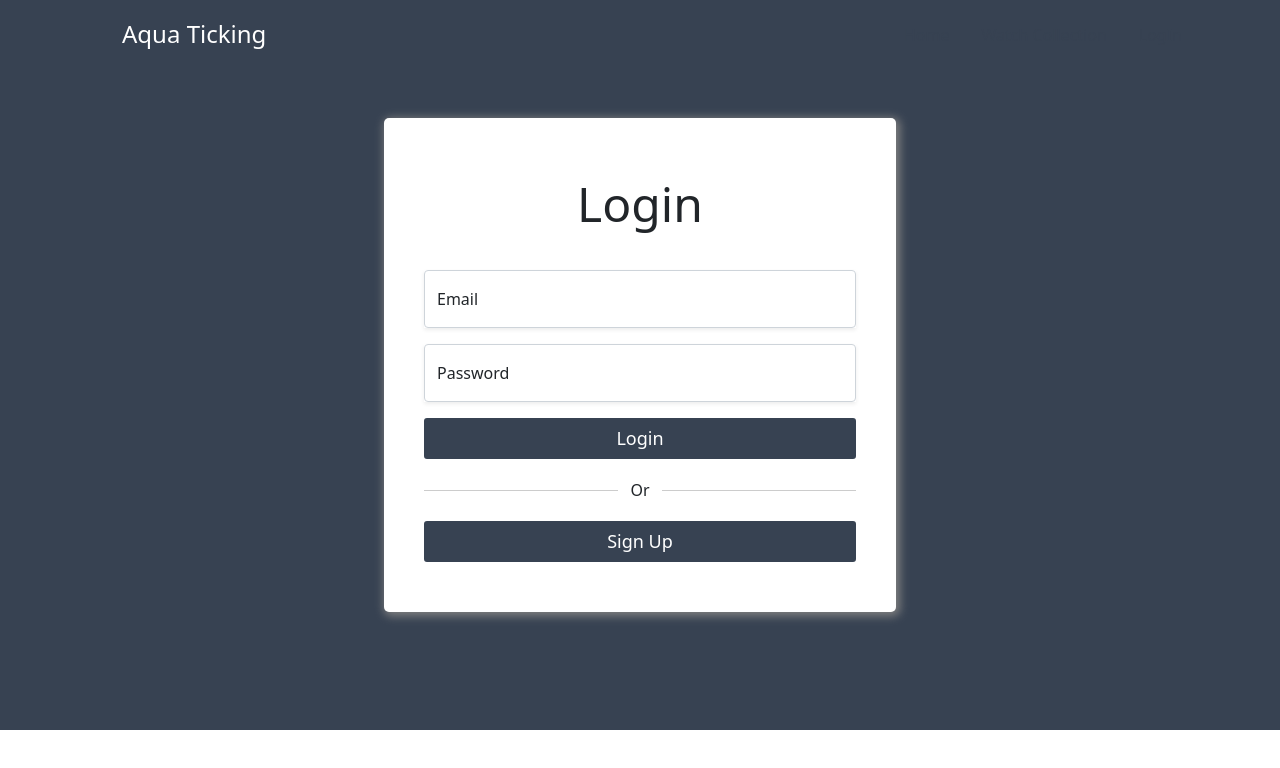
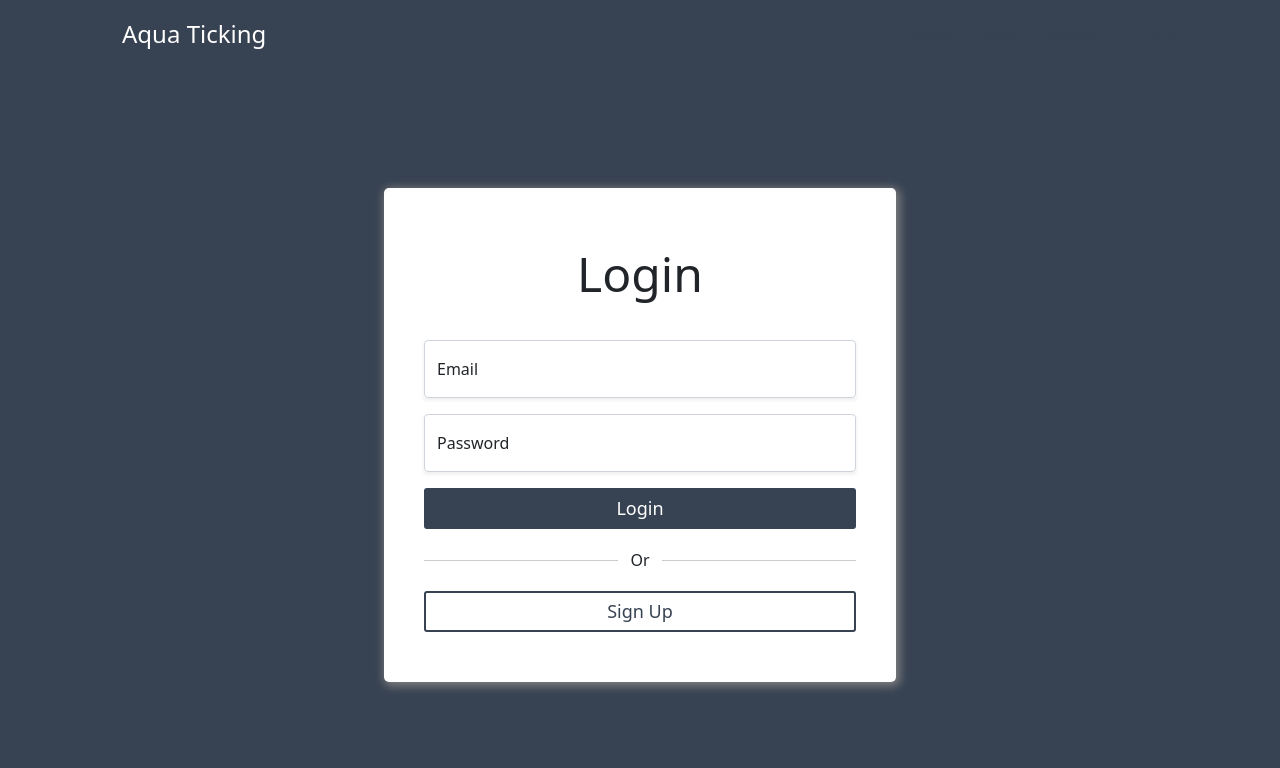
Before and after one commit to Hridoy3519/lu-tc4-hack, a React (Create React App) app: page /login in a window 1280 px wide. Shown: the top 768 px of the page. Built offline with nearby package versions, Linux system fonts and the light colour scheme; no server answers.

Commit message:
Reg/Login page Done

```diff
--- a/src/App.css
+++ b/src/App.css
@@ -1,9 +1,11 @@
 .App {
   text-align: center;
-  margin-top: 70px;
 }
 .section-title{
   font-size: 50px;
   margin-bottom: 2rem;
   text-align: center;
 }
+.margin{
+  padding-top: 70px;
+}
--- a/src/Pages/Authentication/Login/Login.js
+++ b/src/Pages/Authentication/Login/Login.js
@@ -34,7 +34,7 @@ const Login = () => {
     return (
         <>
         <Header></Header>
-        <div style={{ height: '90vh' }} className="d-flex justify-content-center align-items-center bg">
+        <div style={{ height: '90vh' }} className="d-flex justify-content-center align-items-center bg margin">
             <div className="form-container">
                 {
                     path ?
@@ -64,7 +64,7 @@ const Login = () => {
                         pathname: '/register',
                         state: { from: path }
                     }
-                }><button className="btn-custom" >Sign Up
+                }><button className="btn-custom2" >Sign Up
                 </button>
                 </NavLink>
             </div>
--- a/src/Pages/Authentication/Register/Register.css
+++ b/src/Pages/Authentication/Register/Register.css
@@ -1,6 +1,6 @@
 .bg{
     background-color: #374252;
-    min-height: calc(100vh - 70px);
+    min-height: calc(100vh - 0px);
 }
 .form-container{
     position: relative;
@@ -28,7 +28,22 @@
     border-radius: 3px;
 }
 .btn-custom:hover{
-    background-color: transparent;
+    background-color: white;
     color: #374252;
-    transition: .3s;
+    transition: .35s;
 }
+.btn-custom2{
+    border: 2px solid #374252;
+    width: 100%;
+    padding: 5px;
+    font-size: 18px;
+    background-color: white;
+    color: #374252;
+    text-decoration: none;
+    border-radius: 3px;
+}
+.btn-custom2:hover{
+    background-color: #374252;
+    color: white;
+    transition: .35s;
+}
--- a/src/Pages/Authentication/Register/Register.js
+++ b/src/Pages/Authentication/Register/Register.js
@@ -37,7 +37,7 @@ const Register = () => {
     return (
         <>
         <Header></Header>
-        <div style={{ height: '90vh' }} className="d-flex justify-content-center align-items-center bg">
+        <div style={{ height: '90vh' }} className="d-flex justify-content-center align-items-center bg margin">
             <div className="form-container">
                 <div className="log-in-header">Sign Up</div>
                 <form >
```
